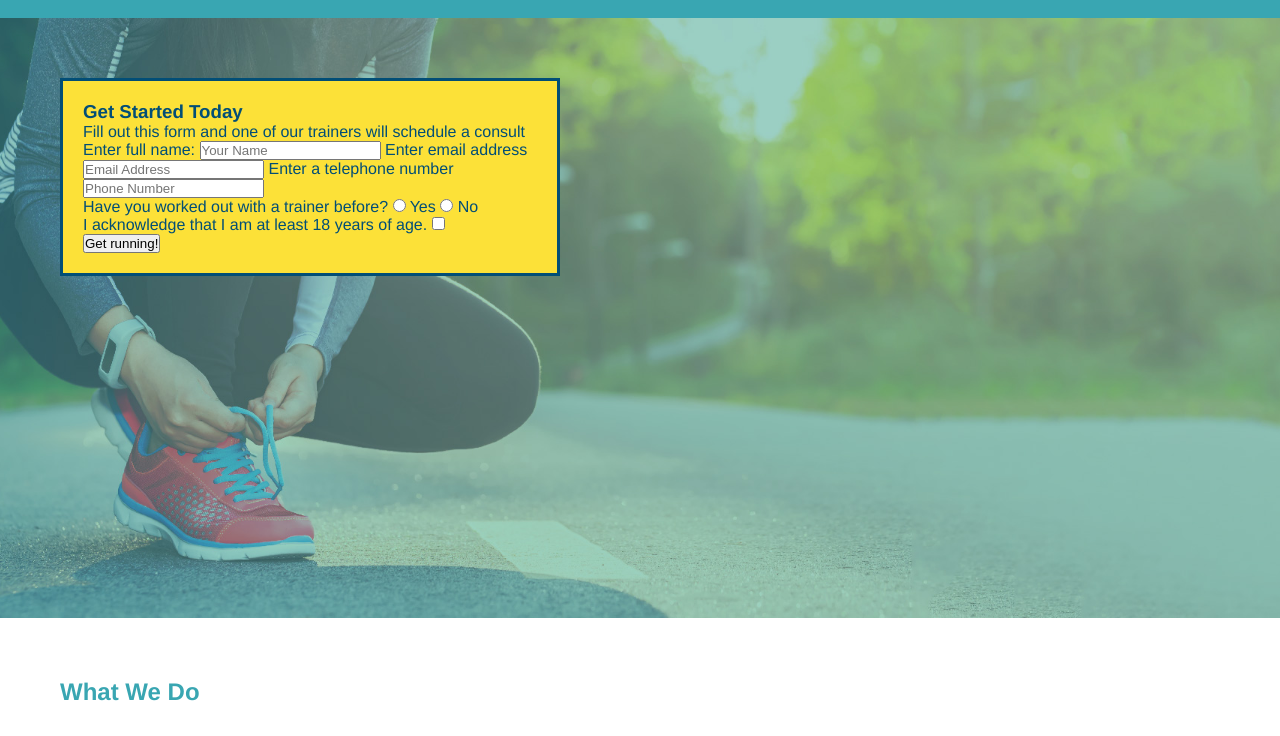
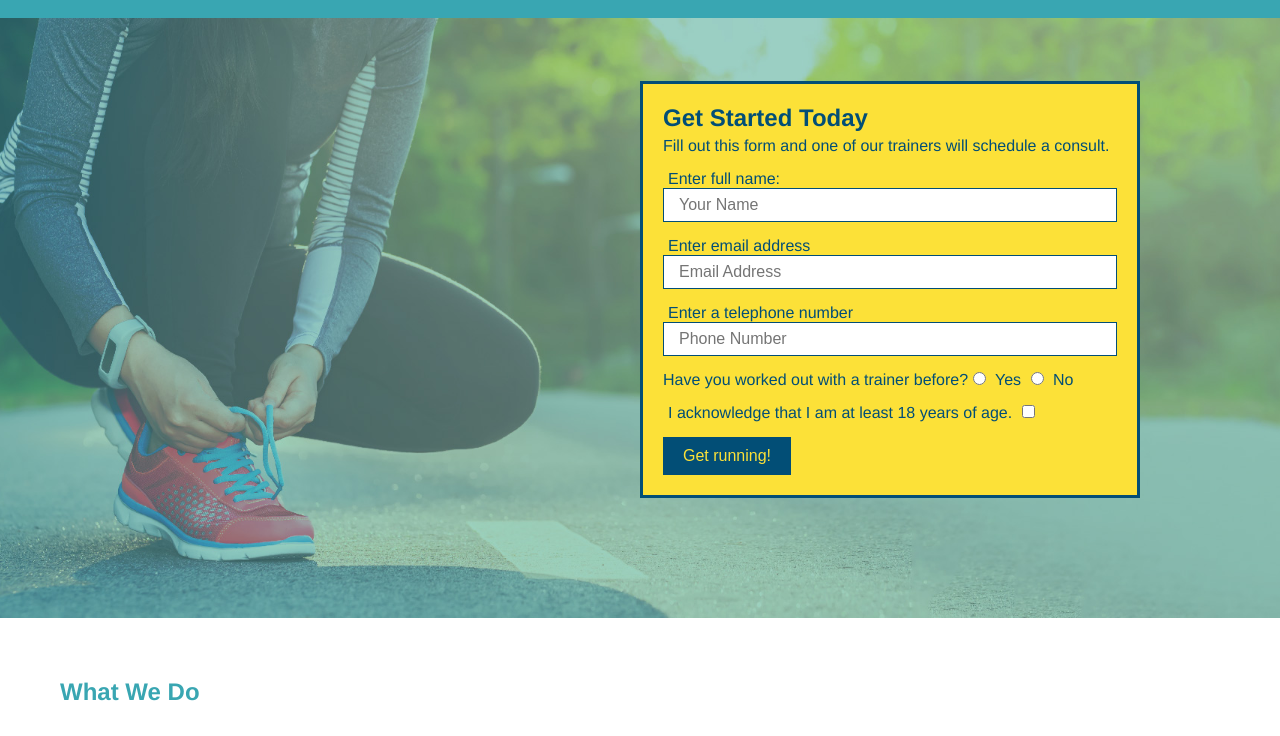
Before and after one commit to TaimurHasan/Practice-2, a plain HTML site: page index.html in a window 1280 px wide. Shown: the part 64-800 px from the top of the page. Drawn offline with Linux system fonts and the light colour scheme.

Commit message:
Hero Form Completed

```diff
--- a/assets/css/style.css
+++ b/assets/css/style.css
@@ -75,6 +75,7 @@ section {
     height: 600px;
     background-size: cover;
     background-position: center;
+    position: relative;
 }
 
 .hero-form {
@@ -83,4 +84,40 @@ section {
     color:#024e76;
     width: 500px;
     border: solid 3px #024e76;
+    position: absolute;
+    bottom: 120px;
+    right: 140px;
 }
+
+.hero-form h3 {
+    font-size: 24px;
+    margin: 0px;
+}
+
+.hero-form p {
+    margin: 5px 0 15px 0;
+}
+
+.form-input {
+    border: 1px solid #024e76;
+    display: block;
+    padding: 7px 15px;
+    font-size: 16px;
+    color: #024e76;
+    width: 100%;
+    margin-bottom: 15px;
+}
+
+.hero-form label {
+    margin: 0 5px;
+}
+
+
+.hero-form button {
+    background-color: #024e76;
+    color: #fce138;
+    text-align: center;
+    padding: 10px 20px;
+    border: none;
+    font-size: 16px;
+}
--- a/index.html
+++ b/index.html
@@ -37,14 +37,14 @@
         <section class="hero">
             <div class="hero-form">
                 <h3> Get Started Today</h3>
-                <p>Fill out this form and one of our trainers will schedule a consult</p>
+                <p>Fill out this form and one of our trainers will schedule a consult.</p>
                 <form>
                     <label for="name">Enter full name:</label>
-                    <input type="text" placeholder = "Your Name" name="name" id="name" />
+                    <input class="form-input" type="text" placeholder = "Your Name" name="name" id="name" />
                     <label for = "email">Enter email address</label>
-                    <input type="email" placeholder="Email Address" name="email" id="email" />
+                    <input class="form-input" type="email" placeholder="Email Address" name="email" id="email" />
                     <label for="phone">Enter a telephone number</label>
-                    <input type="tel" placeholder="Phone Number" name="phone" id="phone" />
+                    <input class="form-input" type="tel" placeholder="Phone Number" name="phone" id="phone" />
                     <p>
                         Have you worked out with a trainer before?
                         <input type="radio" name="trainer-confirm" id="trainer-yes" />
```
